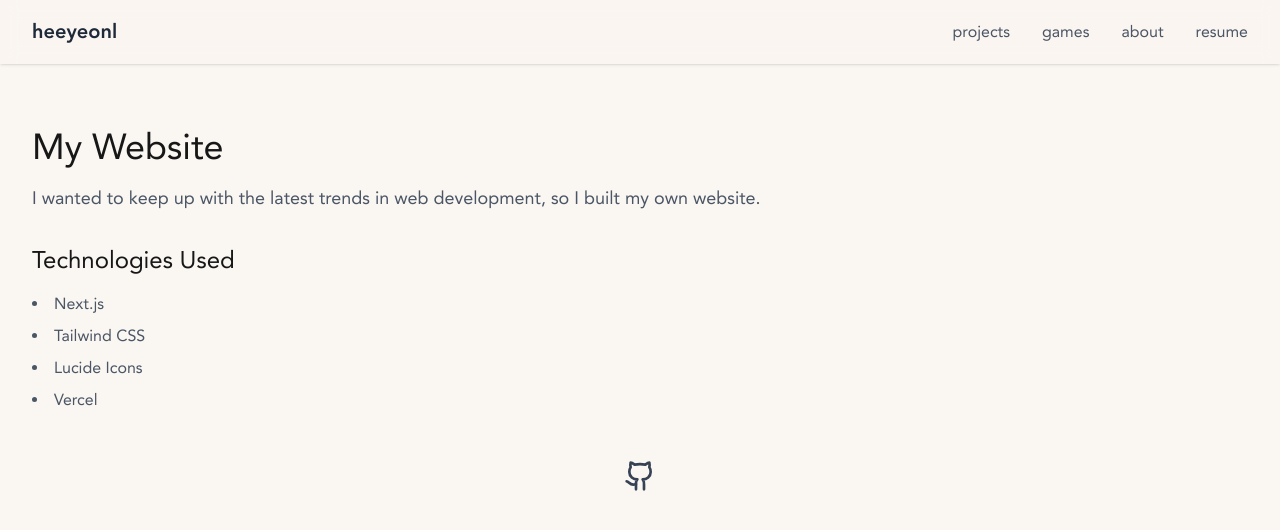
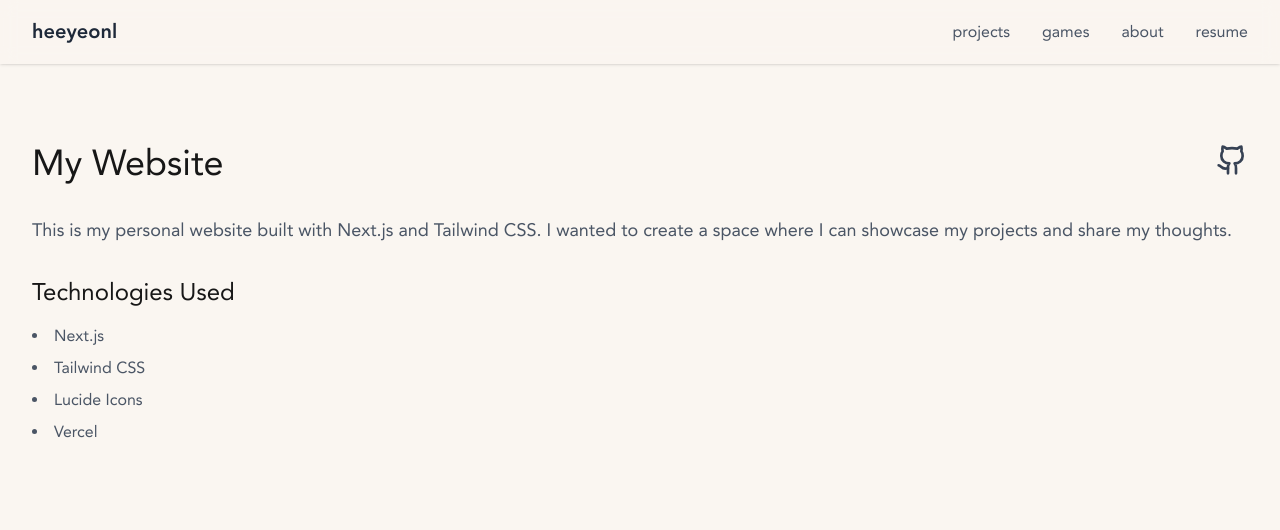
Before and after one commit to heeyeonl/the-website, a Next.js app: page /projects/my-website in a window 1280 px wide. Shown: the top 530 px of the page. Built offline with nearby package versions, Linux system fonts and the light colour scheme.

Commit message:
moved git icon to right top corner

```diff
--- a/app/components/games/HexagonGame.tsx
+++ b/app/components/games/HexagonGame.tsx
@@ -205,7 +205,7 @@ export default function HexagonGame() {
 
   return (
     <div className="w-full">
-      <div className="flex items-center mb-6">
+      <div className="flex items-center mb-6 relative">
         <h1 className="text-4xl font-sansita">Hexagon</h1>
         {!showDescription && (
           <Info
@@ -214,6 +214,19 @@ export default function HexagonGame() {
             onClick={() => setShowDescription(true)}
           />
         )}
+        <div className="absolute top-0 right-0">
+          <a
+            href="https://github.com/heeyeonl/the-website/blob/main/app/components/games/HexagonGame.tsx"
+            target="_blank"
+            rel="noopener noreferrer"
+            className="relative group inline-block text-gray-700 hover:text-gray-800 transition-colors"
+          >
+            <Github size={32} />
+            <span className="absolute -top-10 left-1/2 -translate-x-1/2 bg-gray-800 text-white px-2 py-1 rounded text-sm opacity-0 group-hover:opacity-100 transition-opacity whitespace-nowrap">
+              See code here
+            </span>
+          </a>
+        </div>
       </div>
 
       <div className={`
@@ -352,19 +365,6 @@ export default function HexagonGame() {
           </div>
         </div>
       </div>
-      <div className="flex justify-center gap-6 mt-6">
-        <a
-          href="https://github.com/heeyeonl/the-website/blob/main/app/components/games/HexagonGame.tsx"
-          target="_blank"
-          rel="noopener noreferrer"
-          className="relative group inline-block text-gray-700 hover:text-gray-800 transition-colors"
-        >
-          <Github size={32} />
-          <span className="absolute -top-10 left-1/2 -translate-x-1/2 bg-gray-800 text-white px-2 py-1 rounded text-sm opacity-0 group-hover:opacity-100 transition-opacity whitespace-nowrap">
-            See code here
-          </span>
-        </a>
-      </div>
     </div>
   );
 }
--- a/app/projects/grind/page.tsx
+++ b/app/projects/grind/page.tsx
@@ -5,7 +5,20 @@ export default function Grind() {
   return (
     <main className="max-w-7xl mx-auto px-4 sm:px-6 lg:px-8 py-20">
       {/* Project Header */}
-      <header className="mb-12">
+      <header className="mb-12 relative">
+        <div className="absolute top-0 right-0">
+          <a
+            href="https://github.com/heeyeonl/grind"
+            target="_blank"
+            rel="noopener noreferrer"
+            className="relative group inline-block text-gray-700 hover:text-gray-800 transition-colors"
+          >
+            <Github size={32} />
+            <span className="absolute -top-10 left-1/2 -translate-x-1/2 bg-gray-800 text-white px-2 py-1 rounded text-sm opacity-0 group-hover:opacity-100 transition-opacity whitespace-nowrap">
+              See code here
+            </span>
+          </a>
+        </div>
         <h1 className="text-4xl font-sansita mb-8">Grind</h1>
         <div className="prose max-w-none">
           <p className="text-lg text-gray-600 mb-6">
@@ -17,19 +30,6 @@ export default function Grind() {
         <h2 className="text-2xl font-sansita mb-4">My GitHub Contributions</h2>
         <GitHubContributions />
       </div> */}
-      <div className="flex justify-center gap-6">
-        <a
-          href="https://github.com/heeyeonl/grind"
-          target="_blank"
-          rel="noopener noreferrer"
-          className="relative group inline-block text-gray-700 hover:text-gray-800 transition-colors"
-        >
-          <Github size={32} />
-          <span className="absolute -top-10 left-1/2 -translate-x-1/2 bg-gray-800 text-white px-2 py-1 rounded text-sm opacity-0 group-hover:opacity-100 transition-opacity whitespace-nowrap">
-            See code here
-          </span>
-        </a>
-      </div>
     </main>
   );
 }
--- a/app/projects/my-website/page.tsx
+++ b/app/projects/my-website/page.tsx
@@ -2,13 +2,26 @@ import { Github } from "lucide-react";
 
 export default function MyWebsite() {
   return (
-    <main className="max-w-7xl mx-auto px-4 sm:px-6 lg:px-8 py-16">
+    <main className="max-w-7xl mx-auto px-4 sm:px-6 lg:px-8 py-20">
       {/* Project Header */}
-      <header className="mb-12">
-        <h1 className="text-4xl font-sansita mb-4">My Website</h1>
+      <header className="mb-12 relative">
+        <div className="absolute top-0 right-0">
+          <a
+            href="https://github.com/heeyeonl/the-website"
+            target="_blank"
+            rel="noopener noreferrer"
+            className="relative group inline-block text-gray-700 hover:text-gray-800 transition-colors"
+          >
+            <Github size={32} />
+            <span className="absolute -top-10 left-1/2 -translate-x-1/2 bg-gray-800 text-white px-2 py-1 rounded text-sm opacity-0 group-hover:opacity-100 transition-opacity whitespace-nowrap">
+              See code here
+            </span>
+          </a>
+        </div>
+        <h1 className="text-4xl font-sansita mb-8">My Website</h1>
         <div className="prose max-w-none">
           <p className="text-lg text-gray-600 mb-6">
-            I wanted to keep up with the latest trends in web development, so I built my own website.
+            This is my personal website built with Next.js and Tailwind CSS. I wanted to create a space where I can showcase my projects and share my thoughts.
           </p>
 
           <h2 className="text-2xl font-sansita mt-8 mb-4">Technologies Used</h2>
@@ -20,19 +33,6 @@ export default function MyWebsite() {
           </ul>
         </div>
       </header>
-      <div className="flex justify-center gap-6 mt-6">
-        <a
-          href="https://github.com/heeyeonl/the-website"
-          target="_blank"
-          rel="noopener noreferrer"
-          className="relative group inline-block text-gray-700 hover:text-gray-800 transition-colors"
-        >
-          <Github size={32} />
-          <span className="absolute -top-10 left-1/2 -translate-x-1/2 bg-gray-800 text-white px-2 py-1 rounded text-sm opacity-0 group-hover:opacity-100 transition-opacity whitespace-nowrap">
-            See code here
-          </span>
-        </a>
-      </div>
     </main>
   );
 }
```
